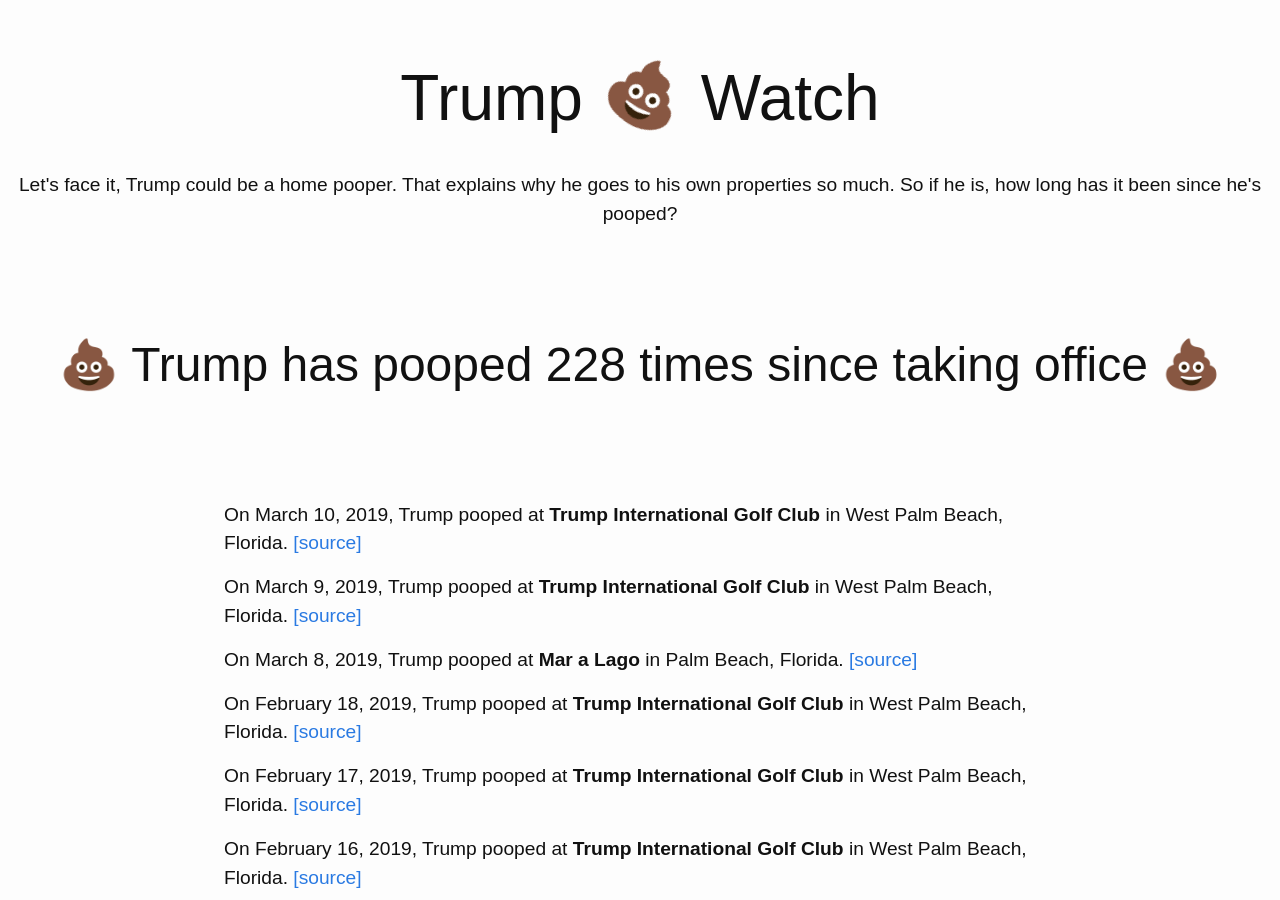
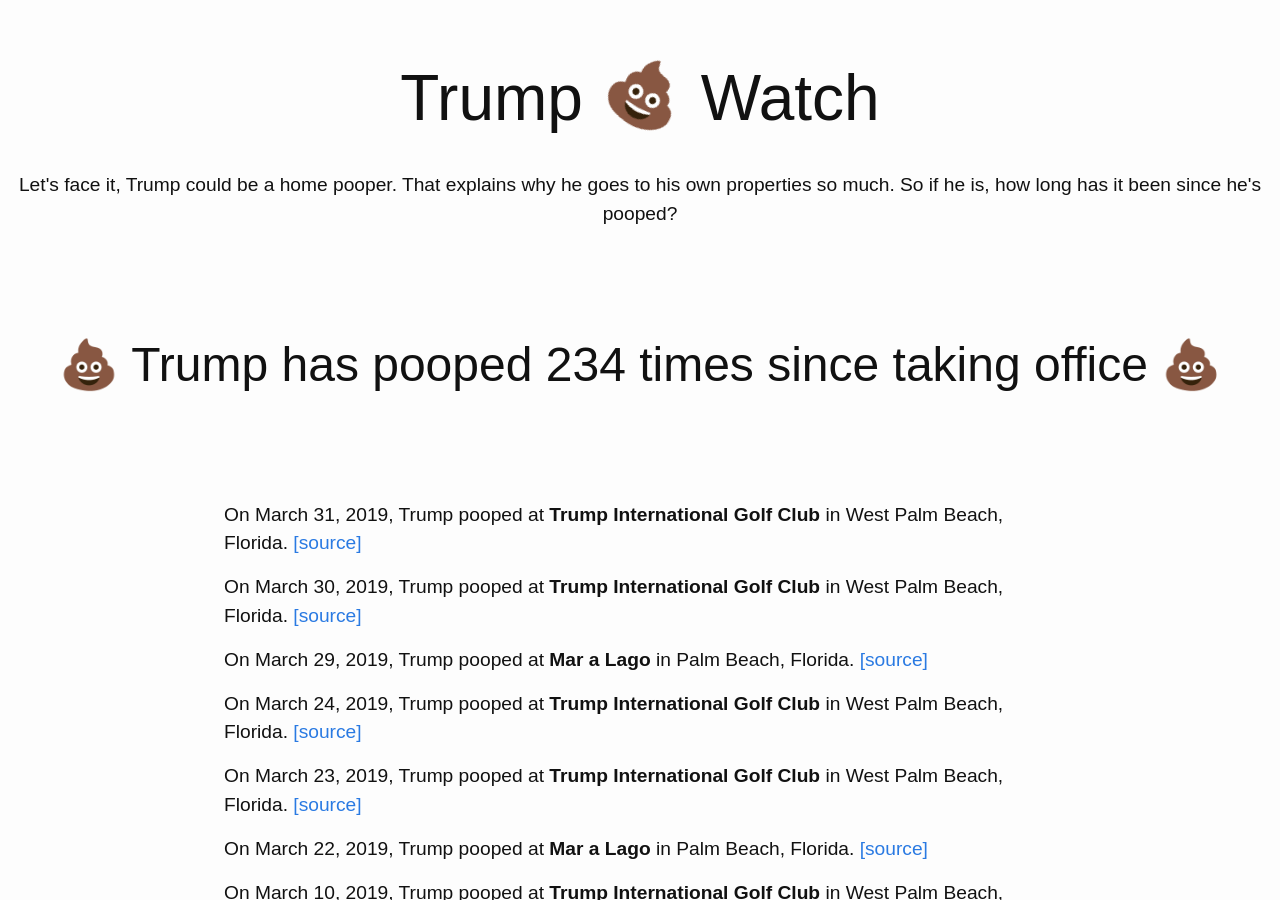
Before and after one commit to dansinker/trumppoopwatch.org, a Jekyll site: the page built from pooparchive.md, in a window 1280 px wide and 900 px high. Built offline with Jekyll 4.4.1, drawn with Linux system fonts in a browser that asks for light colours; nearby versions of some CDN libraries.

Commit message:
got caught up on March poops

```diff
--- a/_data/trumps.yml
+++ b/_data/trumps.yml
@@ -1,4 +1,28 @@
 poops:
+- location: Trump International Golf Club
+  city: West Palm Beach, Florida
+  date: 2019-03-31
+  link: https://thegolfnewsnet.com/golfnewsnetteam/2019/03/31/donald-trump-visited-the-golf-course-for-the-178th-time-as-president-112757/
+- location: Trump International Golf Club
+  city: West Palm Beach, Florida
+  date: 2019-03-30
+  link: https://www.palmbeachpost.com/news/20190330/trump-in-palm-beach-president-back-at-mar-a-lago-after-six-hours-at-golf-club
+- location: Mar a Lago
+  city: Palm Beach, Florida
+  date: 2019-03-29
+  link: https://factba.se/transcript/donald-trump-press-conference-mcmahon-resignation-sba-march-29-2019
+- location: Trump International Golf Club
+  city: West Palm Beach, Florida
+  date: 2019-03-24
+  link: https://www.palmbeachpost.com/news/20190324/trump-in-palm-beach-president-claims-mueller-offers-total-exoneration
+- location: Trump International Golf Club
+  city: West Palm Beach, Florida
+  date: 2019-03-23
+  link: https://www.palmbeachdailynews.com/photogallery/LK/20190326/NEWS/326009997/PH/1
+- location: Mar a Lago
+  city: Palm Beach, Florida
+  date: 2019-03-22
+  link: https://www.cbsnews.com/news/trump-meets-with-caribbean-leaders-at-mar-a-lago-today-2019-03-22-live-updates/
 - location: Trump International Golf Club
   city: West Palm Beach, Florida
   date: 2019-03-10
```
